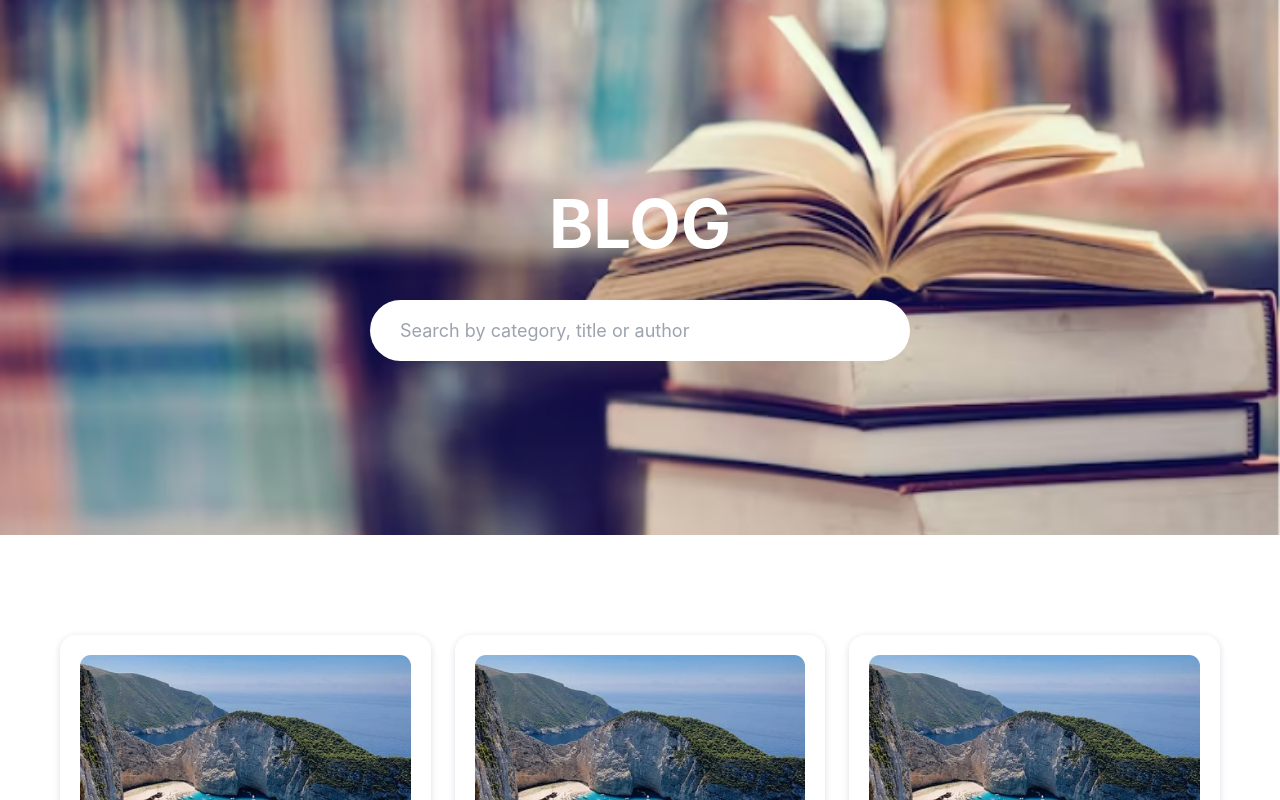
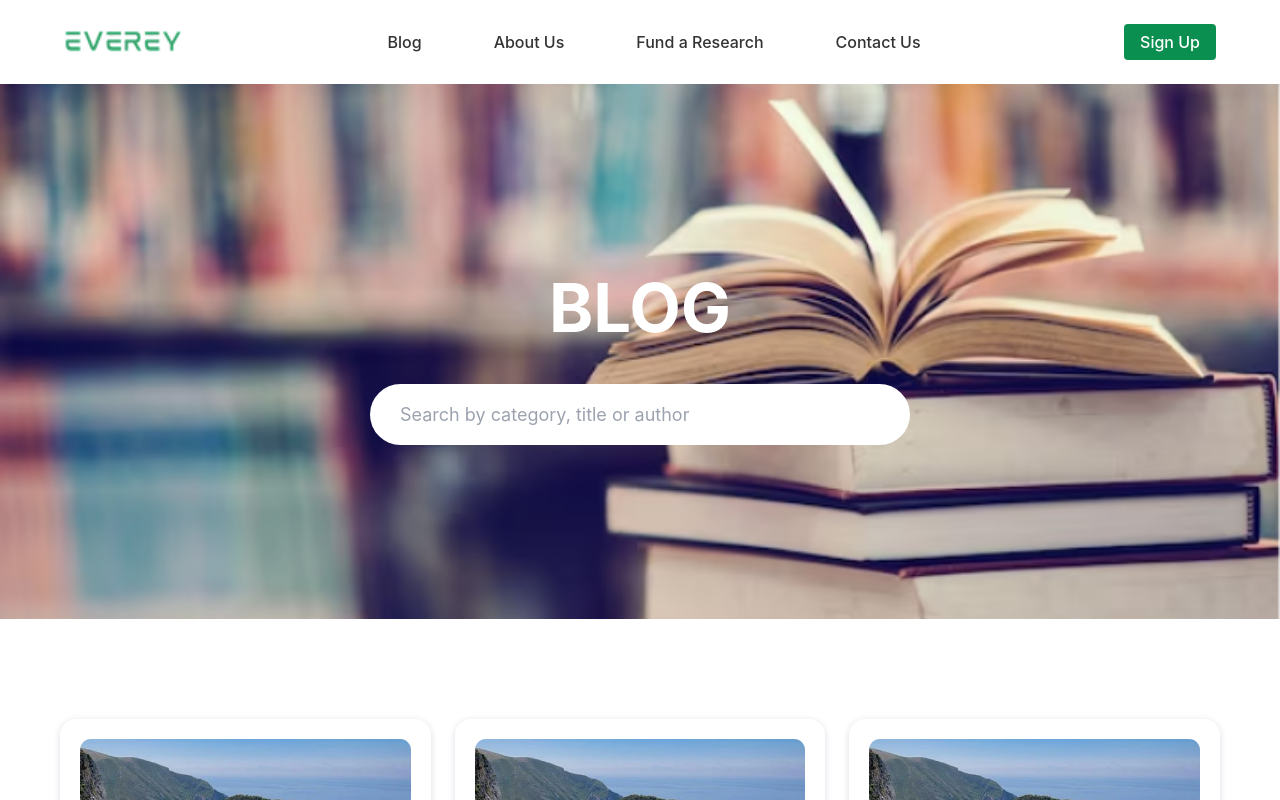
Before and after one commit to Josh-Alhassan/everey-app, a Next.js app: page /blog in a window 1280 px wide. Shown: the top 800 px of the page. Built offline with nearby package versions, Linux system fonts and the light colour scheme.

Commit message:
add naviation

```diff
--- a/src/app/about/page.tsx
+++ b/src/app/about/page.tsx
@@ -5,10 +5,12 @@ import Statement from "@/sections/Statements/Statement";
 import SuccessNumbers from "@/sections/SectionNumbers/SuccessNumbers";
 import Footer from "@/component/Footer/Footer";
 import AboutArticle from "@/sections/AboutArticle/AboutArticle";
+import Navbar from "@/component/Navbar/Navbar";
 
 const AboutPage: React.FC = () => {
   return (
     <>
+      <Navbar />
       <AboutHeader />
       <SetUsApart />
       <Statement />
--- a/src/app/blog/page.tsx
+++ b/src/app/blog/page.tsx
@@ -12,6 +12,7 @@ import leftVector from "../../../public/left-Vector.svg";
 import rightVector from "../../../public/right-Vector.svg";
 
 import { articlesBlog } from "@/utils/constants";
+import Navbar from "@/component/Navbar/Navbar";
 
 const Blog = () => {
   const [searchQuery, setSearchQuery] = React.useState<string>("");
@@ -56,6 +57,7 @@ const Blog = () => {
 
   return (
     <div>
+      <Navbar />
       <header className={styles.blogHeader}>
         <h1 className={styles.blogTitle}>BLOG</h1>
         <input
--- a/src/app/contact/page.tsx
+++ b/src/app/contact/page.tsx
@@ -3,10 +3,12 @@ import styleContact from "./Contact.module.css";
 import ContactHeader from "@/sections/ContactHeader/ContactHeader";
 import ContactForm from "@/sections/ContactForm/ContactForm";
 import Footer from "@/component/Footer/Footer";
+import Navbar from "@/component/Navbar/Navbar";
 
 const Contact = () => {
   return (
     <>
+      <Navbar />
       <section className={styleContact.contactPage}>
         <ContactHeader />
         <ContactForm />
--- a/src/app/faqs/page.tsx
+++ b/src/app/faqs/page.tsx
@@ -1,4 +1,5 @@
 import Footer from "@/component/Footer/Footer";
+import Navbar from "@/component/Navbar/Navbar";
 import FAQSection from "@/sections/Accordion/FAQSection";
 import FaqHeader from "@/sections/FaqHeader/FaqHeader";
 import React from "react";
@@ -6,6 +7,7 @@ import React from "react";
 const FAQS = () => {
   return (
     <div>
+      <Navbar />
       <FaqHeader />
       <FAQSection />
       <Footer />
--- a/src/app/fund-research/page.tsx
+++ b/src/app/fund-research/page.tsx
@@ -3,10 +3,12 @@ import React from "react";
 import FundResearchHeader from "@/sections/FundResearchHeader/FundResearchHeader";
 import ResearchAfrica from "@/sections/ResearchAfrica/ResearchAfrica";
 import Footer from "@/component/Footer/Footer";
+import Navbar from "@/component/Navbar/Navbar";
 
 const FundResearch = () => {
   return (
     <div>
+      <Navbar />
       <FundResearchHeader />
       <ResearchAfrica />
       <Footer />
--- a/src/app/page.tsx
+++ b/src/app/page.tsx
@@ -5,6 +5,7 @@ import Footer from "@/component/Footer/Footer";
 import FundResearch from "@/component/FundResearch/FundResearch";
 import Hero from "@/component/Hero/Hero";
 import LeaderboardSection from "@/component/Leaderboard/LeaderboardSection";
+import Navbar from "@/component/Navbar/Navbar";
 import TopUniversitiesSection from "@/component/TopUniversities/TopUniversitiesSection";
 // import { Inter } from "next/font/google";
 
@@ -14,6 +15,7 @@ import TopUniversitiesSection from "@/component/TopUniversities/TopUniversitiesS
 export default function Home() {
   return (
     <div className="screen-width">
+      <Navbar />
       <Hero />
       <AreaOfSpecialization />
       <ArticleSection />
--- a/src/component/AreaOfSpecialization/AreaOfSpecialization.module.css
+++ b/src/component/AreaOfSpecialization/AreaOfSpecialization.module.css
@@ -1,5 +1,6 @@
 .areaSection {
   padding: 60px 20px;
+  background-color: var(--background-color-green);
 }
 
 .areaHeader {
@@ -97,9 +98,8 @@
   }
 }
 
-@media (min-width: 1440px) {
+@media (max-width: 1440px) {
   .areaSection {
-    padding: 200px 400px;
-    background-color: var(--background-color-green);
+    padding: 200px 300px;
   }
 }
--- a/src/component/Article/ArticleSection.module.css
+++ b/src/component/Article/ArticleSection.module.css
@@ -1,5 +1,6 @@
 .articleSection {
   padding: 80px 20px;
+  /* background-color: var(--background-color-green); */
 }
 
 .articleHeader {
@@ -166,9 +167,18 @@
     grid-template-columns: repeat(3, 1fr); /* Two columns for tablets */
     gap: 24px; /* Add gap between cards */
   }
+
+  .articleSection {
+    padding: 200px 150px;
+    /* background-color: var(--background-color-green); */
+  }
 }
 
-@media (min-width: 1440px) {
+@media (min-width: 1750px) {
+  /* .articleSection {
+    padding: 200px 150px;
+  } */
+
   .articleSection {
     padding: 200px 400px;
     /* background-color: var(--background-color-green); */
--- /dev/null
+++ b/src/component/Navbar/Navbar.module.css
@@ -0,0 +1,107 @@
+.navbar {
+  display: flex;
+  justify-content: space-between;
+  align-items: center;
+  padding: 1.5rem 4rem;
+  background-color: #ffffff;
+  box-shadow: 0 2px 4px rgba(0, 0, 0, 0.1);
+}
+
+/* Logo */
+.logo {
+  z-index: 1000; /* Ensure logo is above the menu */
+}
+
+/* Hamburger Menu (Mobile) */
+.hamburger {
+  display: none; /* Hidden on desktop */
+  flex-direction: column;
+  gap: 5px;
+  background: none;
+  border: none;
+  cursor: pointer;
+  z-index: 1000; /* Ensure hamburger is above the menu */
+}
+
+.hamburgerLine {
+  width: 25px;
+  height: 3px;
+  background-color: #333;
+  transition: transform 0.3s ease, opacity 0.3s ease;
+}
+
+/* Navigation Links */
+.navLinks {
+  display: flex;
+  gap: 4.5rem;
+  align-items: center;
+}
+
+.navLink {
+  color: #333;
+  text-decoration: none;
+  font-weight: 500;
+  transition: color 0.3s ease;
+}
+
+.navLink:hover {
+  color: var(--background-color-green);
+}
+
+/* Sign Up Button */
+.signupButtonMobile {
+  margin-left: 1.5rem;
+}
+
+.signupButtonMobile {
+  display: none;
+}
+
+.signupLink {
+  padding: 0.5rem 1rem;
+  background-color: var(--background-color-green);
+  color: #fff;
+  border-radius: 4px;
+  text-decoration: none;
+  font-weight: 500;
+  transition: background-color 0.3s ease;
+}
+
+.signupLink:hover {
+  background-color: var(--background-color-green);
+}
+
+/* Mobile Styles */
+@media (max-width: 768px) {
+  .hamburger {
+    display: flex;
+  }
+
+  .navLinks {
+    position: absolute;
+    top: 0;
+    left: 0;
+    width: 100%;
+    height: 100vh;
+    background-color: #ffffff;
+    flex-direction: column;
+    justify-content: center;
+    align-items: center;
+    transform: translateX(-100%);
+    transition: transform 0.3s ease;
+    z-index: 999;
+  }
+
+  .navLinks.open {
+    transform: translateX(0);
+  }
+
+  .signupButton {
+    margin-left: 0;
+    display: none;
+  }
+
+  .signupButtonMobile {
+    display: block;
+  }
+}
--- /dev/null
+++ b/src/component/Navbar/Navbar.tsx
@@ -0,0 +1,72 @@
+"use client"; // Required for interactivity (e.g., useState)
+
+import React, { useState } from "react";
+import Link from "next/link";
+import Image from "next/image";
+import styles from "./Navbar.module.css";
+
+import logoMobile from "../../../public/logo-mobile.png";
+
+const Navbar: React.FC = () => {
+  const [isMenuOpen, setIsMenuOpen] = useState(false);
+
+  const toggleMenu = () => {
+    setIsMenuOpen(!isMenuOpen);
+  };
+
+  return (
+    <nav className={styles.navbar}>
+      {/* Logo */}
+      <div className={styles.logo}>
+        <Link href="/">
+          <Image src={logoMobile} alt="Logo" width={120} height={40} priority />
+        </Link>
+      </div>
+
+      {/* Navigation Links */}
+      <div
+        className={`${styles.navLinks} ${isMenuOpen ? styles.open : ""}`}
+        aria-expanded={isMenuOpen}
+      >
+        <Link href="/blog" className={styles.navLink}>
+          Blog
+        </Link>
+        <Link href="/about" className={styles.navLink}>
+          About Us
+        </Link>
+        <Link href="/fund-research" className={styles.navLink}>
+          Fund a Research
+        </Link>
+        <Link href="/contact" className={styles.navLink}>
+          Contact Us
+        </Link>
+
+        <div className={styles.signupButtonMobile}>
+          <Link href="/signup" className={styles.signupLink}>
+            Sign Up
+          </Link>
+        </div>
+      </div>
+
+      {/* Sign Up Button */}
+      <div className={styles.signupButton}>
+        <Link href="/signup" className={styles.signupLink}>
+          Sign Up
+        </Link>
+      </div>
+
+      {/* Hamburger Menu (Mobile) */}
+      <button
+        className={styles.hamburger}
+        onClick={toggleMenu}
+        aria-label="Toggle Menu"
+      >
+        <span className={styles.hamburgerLine}></span>
+        <span className={styles.hamburgerLine}></span>
+        <span className={styles.hamburgerLine}></span>
+      </button>
+    </nav>
+  );
+};
+
+export default Navbar;
```
Also changed, not shown: public/logo-mobile.png (added).
